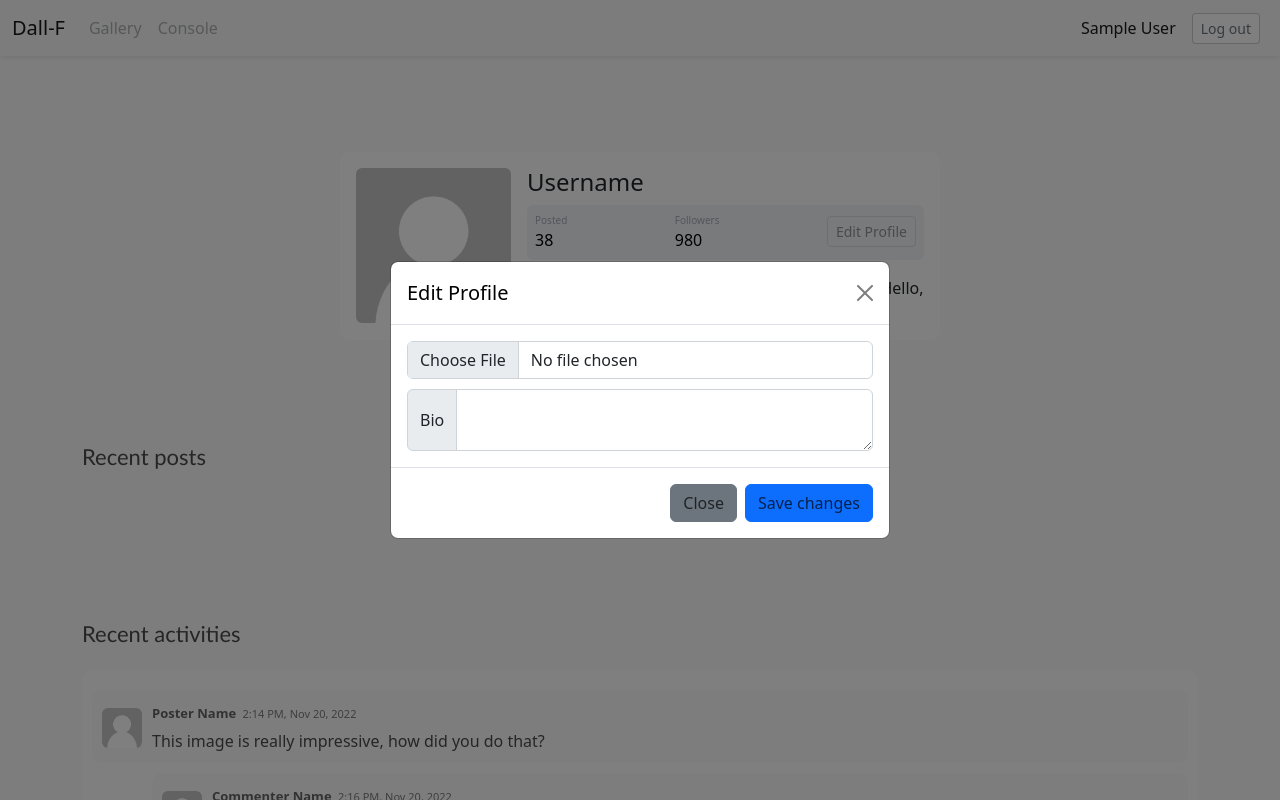
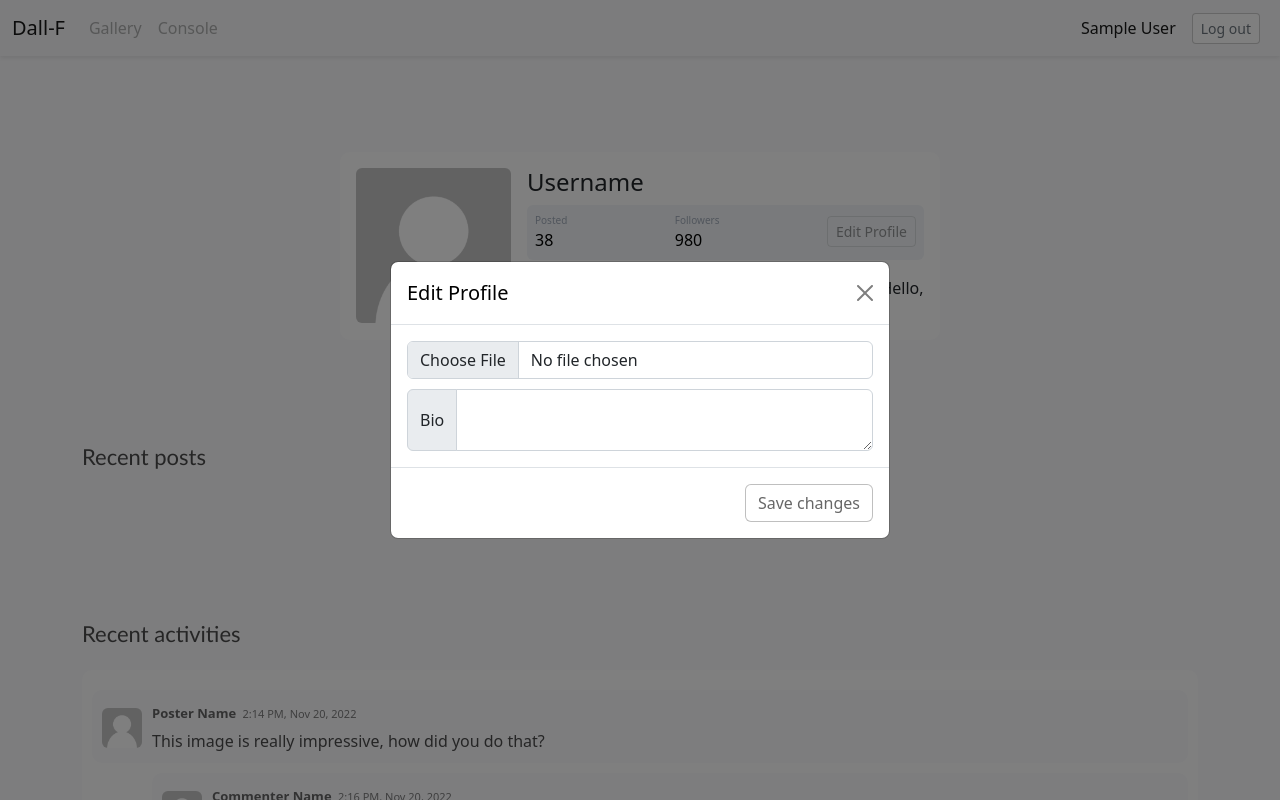
Before and after one commit to xinyew/CMU_courses_17637_project, a Django app: page /my_profile/ in a window 1280 px wide, after a click on "Edit Profile". Run offline with Django 4.2, Linux system fonts and the light colour scheme; the visitor is signed in with stand-in values (Sample User, id 1); data that the repository does not hold is empty; parts of the project's set-up code (start-up, migrations or seed data) failed here and were passed over.

Commit message:
working on profile page uploading

```diff
--- a/webapps/dallf/static/dallf/base.css
+++ b/webapps/dallf/static/dallf/base.css
@@ -151,8 +151,11 @@ body {
 }
 
 .btn_popup {
-    color: rgba(0, 0, 0, 0.7);
+    color: rgba(0, 0, 0, 0.6);
+    border-color: rgba(0, 0, 0, 0.25);
 }
+
+
 
 .label_button {
     color: rgba(0, 0, 0, 0.7);
--- a/webapps/dallf/templates/dallf/my_profile.html
+++ b/webapps/dallf/templates/dallf/my_profile.html
@@ -30,6 +30,10 @@
           data-bs-dismiss="modal">
         </button>
       </div>
+      <form
+        method="post"
+        action="{% url '/my_profile/' %}"
+        enctype="multipart/form-data">
         <div class="modal-body">
           <div class="input-group" id="id_portrait_upload">
             <input
@@ -42,23 +46,17 @@
               Bio
             </span>
             <textarea
-            class="form-control">
-                                            </textarea>
+              class="form-control"></textarea>
           </div>
         </div>
         <div class="modal-footer">
           <button
             type="button"
-          class="btn btn-secondary btn_popup"
-          data-bs-dismiss="modal">
-          Close
-        </button>
-        <button
-          type="button"
-          class="btn btn-primary btn_popup">
+            class="btn btn-outline-secondary btn_popup">
             Save changes
           </button>
         </div>
+      </form>
     </div>
   </div>
 </div>
--- a/webapps/dallf/templates/dallf/profile_base.html
+++ b/webapps/dallf/templates/dallf/profile_base.html
@@ -7,7 +7,11 @@
   <div class="profile_card p-3 mt-5">
     <div class="d-flex align-items-center">
       <div class="image">
+        {% if not user.profile_image %}
         <img src="{% static 'dallf/not_found.jpg' %}" class="rounded" width="155">
+        {% else %}
+        <img src="{% url 'portrait_photo' user.id %}" class="rounded" width="155">
+        {% endif %}
       </div>
       <div class="ms-3 w-100">
         <h4 class="mb-0 mt-0">Username</h4>
--- a/webapps/dallf/views.py
+++ b/webapps/dallf/views.py
@@ -342,7 +342,6 @@ def get_discussion(request, image_id):
             }
             response_data['replies'].append(new_reply)
 
-    print(response_data)
     response_json = json.dumps(response_data)
     return HttpResponse(response_json, content_type='application/json')
 
```
Lines whose indentation alone changed are shown as unchanged.
